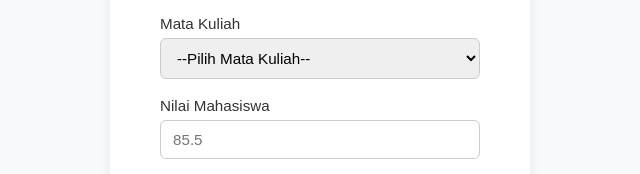
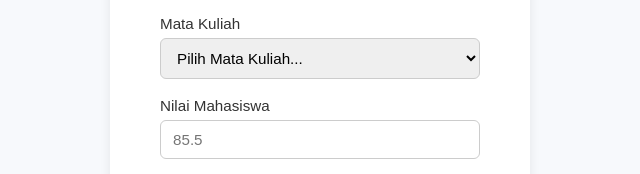
Before and after one commit to jihannabillah/RPL-Aplikasi-Input-Nilai-Mahasiswa, a plain HTML site: page index.html in a window 1280 px wide. Shown: the part 411-585 px from the top of the page, 320-960 px from the left. Drawn offline with Linux system fonts and the light colour scheme.

Commit message:
Mengumpulkan Tugas

```diff
--- a/index.html
+++ b/index.html
@@ -38,7 +38,7 @@
         <!-- MATA KULIAH -->
         <label for="matkul">Mata Kuliah</label>
         <select id="matkul" required>
-          <option value="">--Pilih Mata Kuliah--</option>
+          <option value="">Pilih Mata Kuliah...</option>
           <option value="MK001 - Rekayasa Perangkat Lunak">MK001 - Rekayasa Perangkat Lunak</option>
           <option value="MK002 - Pemrograman Mobile">MK002 - Pemrograman Mobile</option>
           <option value="MK003 - Manajemen Risiko">MK003 - Manajemen Risiko</option>
```
